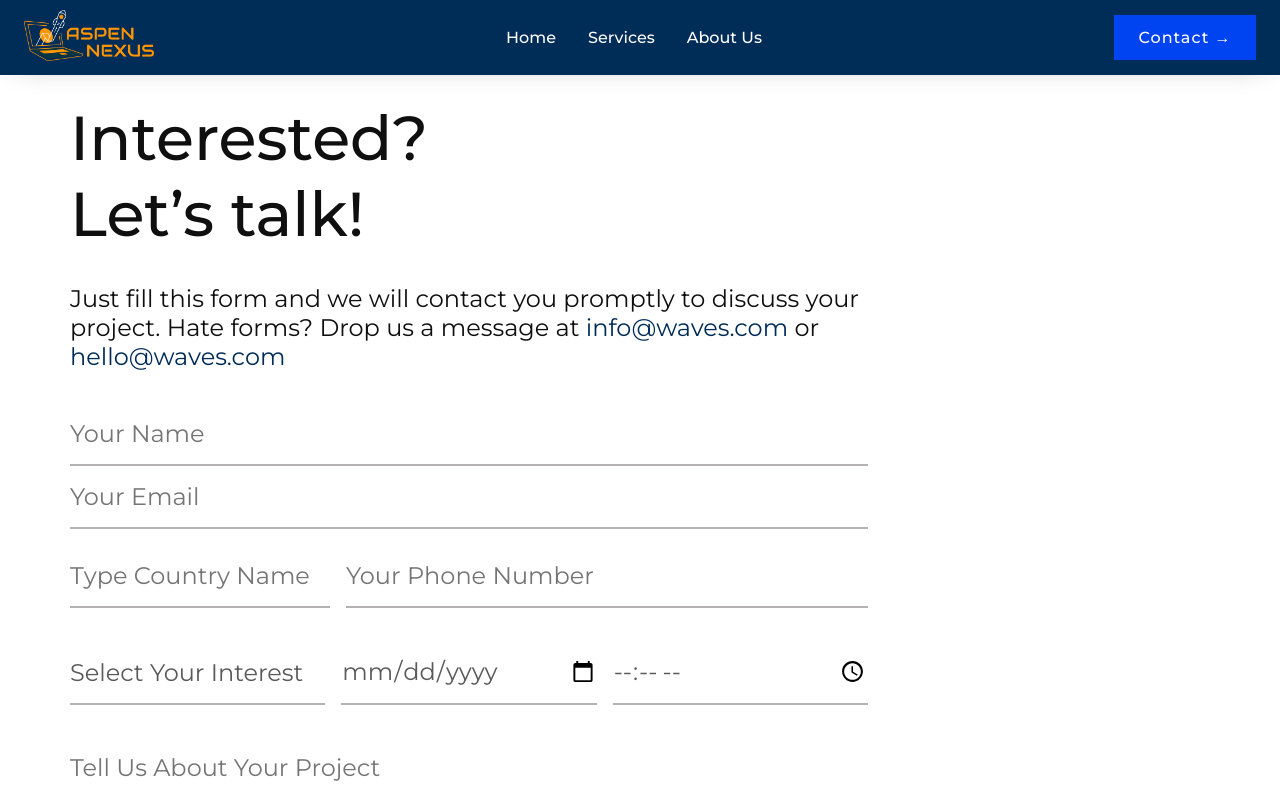
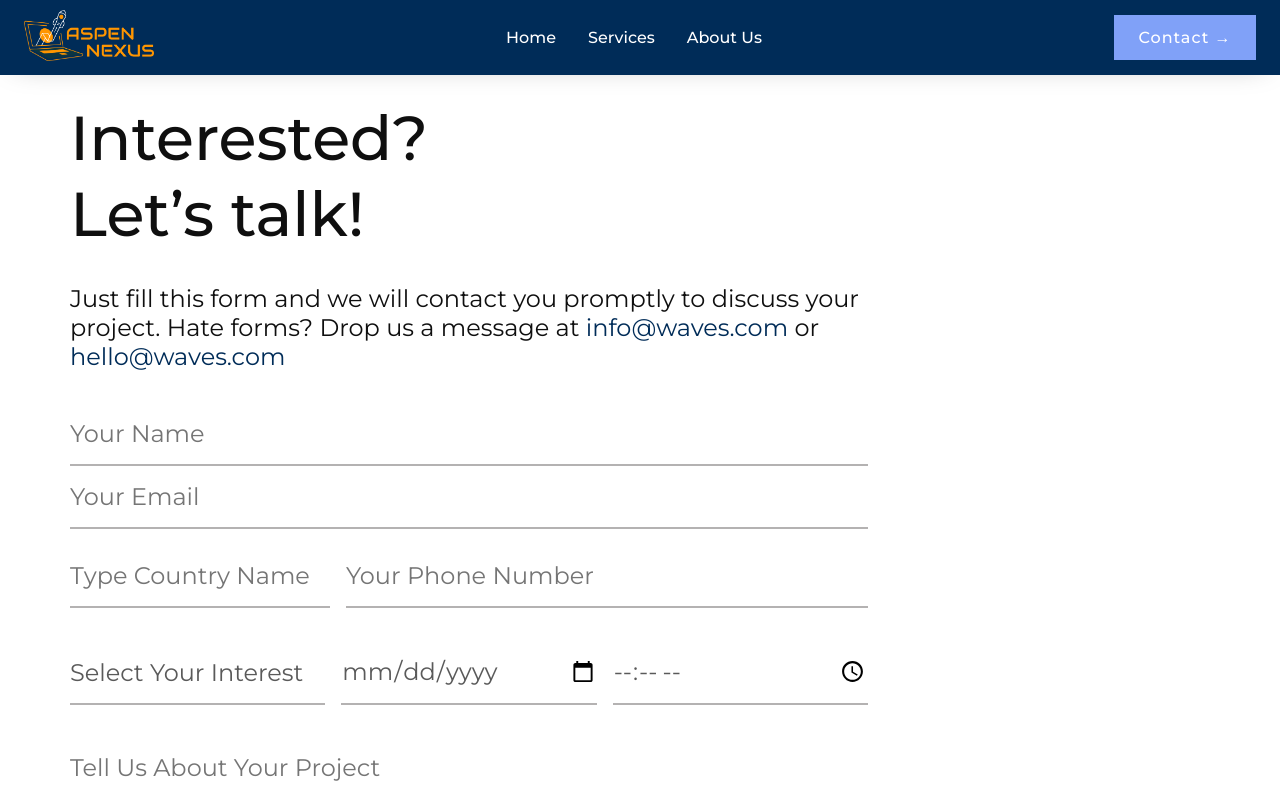
Before and after one commit to syedsaim40/aspennexus, a Next.js app: page /contact in a window 1280 px wide. Shown: the top 800 px of the page. Built offline with nearby package versions, Linux system fonts and the light colour scheme.

Commit message:
change theme

```diff
--- a/src/app/globals.css
+++ b/src/app/globals.css
@@ -7,9 +7,9 @@
 :root {
 /* --primary: #476096; */
 /* --primary: #3d5a80; */
---primary: #002c58;
+--primary: #002C58;
 /* --secondary: #ee6c4d; */
---secondary: #0043f1;
+--secondary: #80A1F8;
 --textColor: #0F0F0F;
 --white: #fff;
 --lightText: #595959;
```
